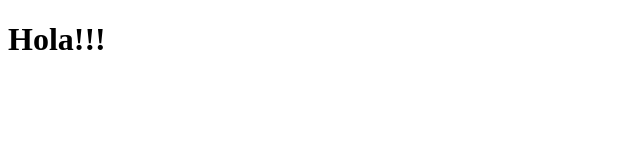
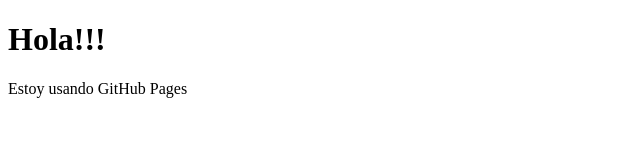
Before and after one commit to Viirgii/viirgii.github.io, a plain HTML site: page index.html in a window 1280 px wide. Shown: the whole page, without its empty margins (0-640 px from the left). Drawn offline with Linux system fonts and the light colour scheme.

Commit message:
MOD: index.html

```diff
--- a/index.html
+++ b/index.html
@@ -10,5 +10,7 @@
 
     <h1>Hola!!!</h1>
 
+    <p>Estoy usando GitHub Pages</p>
+
 </body>
 </html>
```
